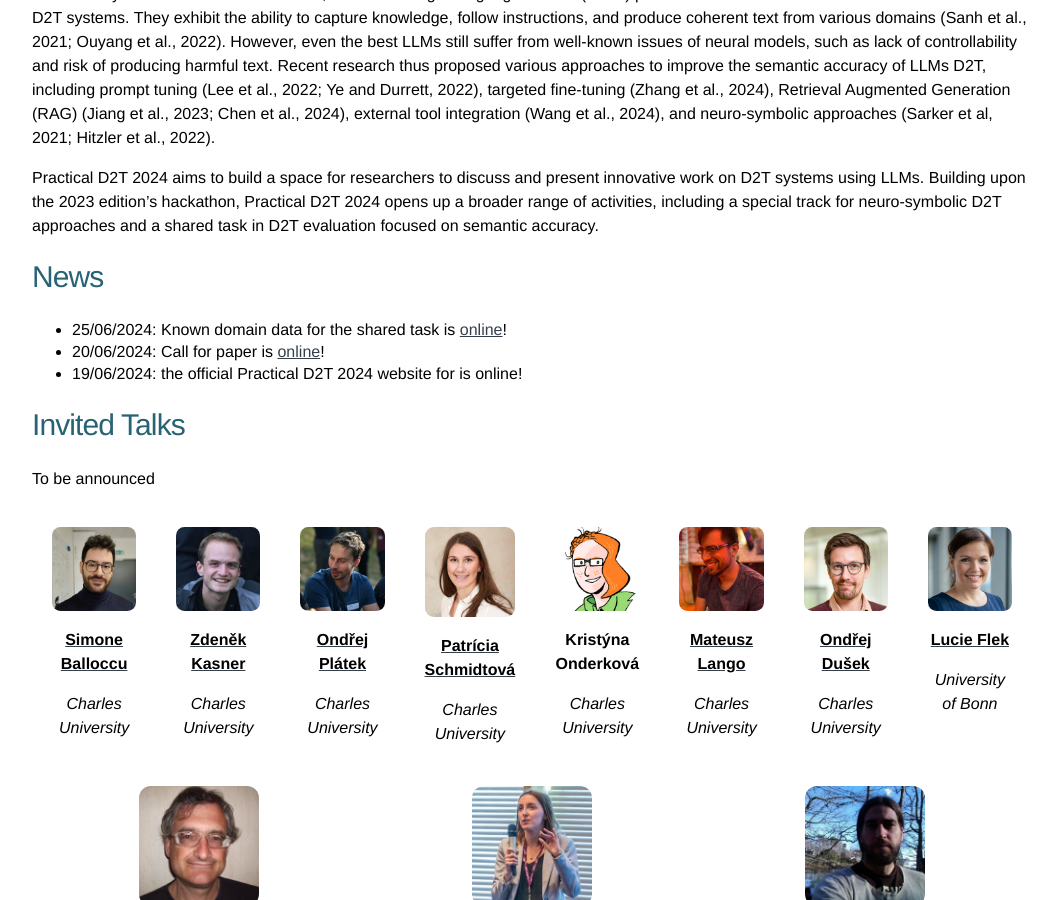
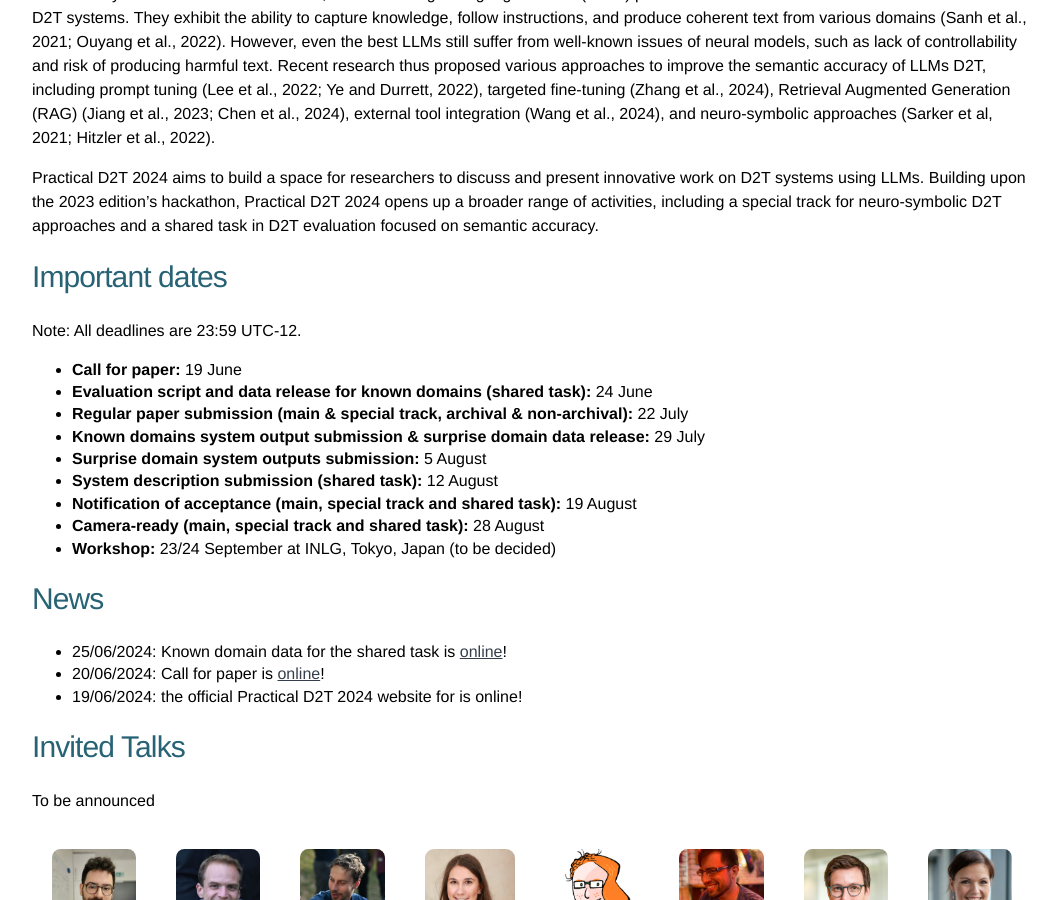
Before and after one commit to practicald2t/practicald2t.github.io, a Jekyll site: the page built from index.md, in a window 1280 px wide and 900 px high, scrolled down 501 px. Shown: the whole window, without its empty margins (108-1165 px from the left). Built offline with Jekyll 4.4.1, drawn with Linux system fonts in a browser that asks for light colours.

Commit message:
Update index.md

```diff
--- a/index.md
+++ b/index.md
@@ -18,6 +18,19 @@ Natural Language Generation (NLG) has been an active area of research for decade
 The recently introduced instruction-tuned, multi-task Large Language Models (LLMs) promise to become a viable alternative to rule-based D2T systems. They exhibit the ability to capture knowledge, follow instructions, and produce coherent text from various domains (Sanh et al., 2021; Ouyang et al., 2022). However, even the best LLMs still suffer from well-known issues of neural models, such as lack of controllability and risk of producing harmful text. Recent research thus proposed various approaches to improve the semantic accuracy of LLMs D2T, including prompt tuning (Lee et al., 2022; Ye and Durrett, 2022), targeted fine-tuning (Zhang et al., 2024), Retrieval Augmented Generation (RAG) (Jiang et al., 2023; Chen et al., 2024), external tool integration (Wang et al., 2024), and neuro-symbolic approaches (Sarker et al, 2021; Hitzler et al., 2022).
 
 Practical D2T 2024 aims to build a space for researchers to discuss and present innovative work on D2T systems using LLMs. Building upon the 2023 edition’s hackathon, Practical D2T 2024 opens up a broader range of activities, including a special track for neuro-symbolic D2T approaches and a shared task in D2T evaluation focused on semantic accuracy.
+
+# Important dates
+Note: All deadlines are 23:59 UTC-12.
+
+- **Call for paper:** 19 June
+- **Evaluation script and data release for known domains (shared task):**  24 June
+- **Regular paper submission (main & special track, archival & non-archival):** 22 July
+- **Known domains system output submission & surprise domain data release:** 29 July
+- **Surprise domain system outputs submission:** 5 August
+- **System description submission (shared task):** 12 August
+- **Notification of acceptance (main, special track and shared task):**  19 August
+- **Camera-ready (main, special track and shared task):**  28 August
+- **Workshop:** 23/24 September at INLG, Tokyo, Japan (to be decided)
 
 # News
 - 25/06/2024: Known domain data for the shared task is [online](https://practicald2t.github.io/pages/shared_task)!
```
